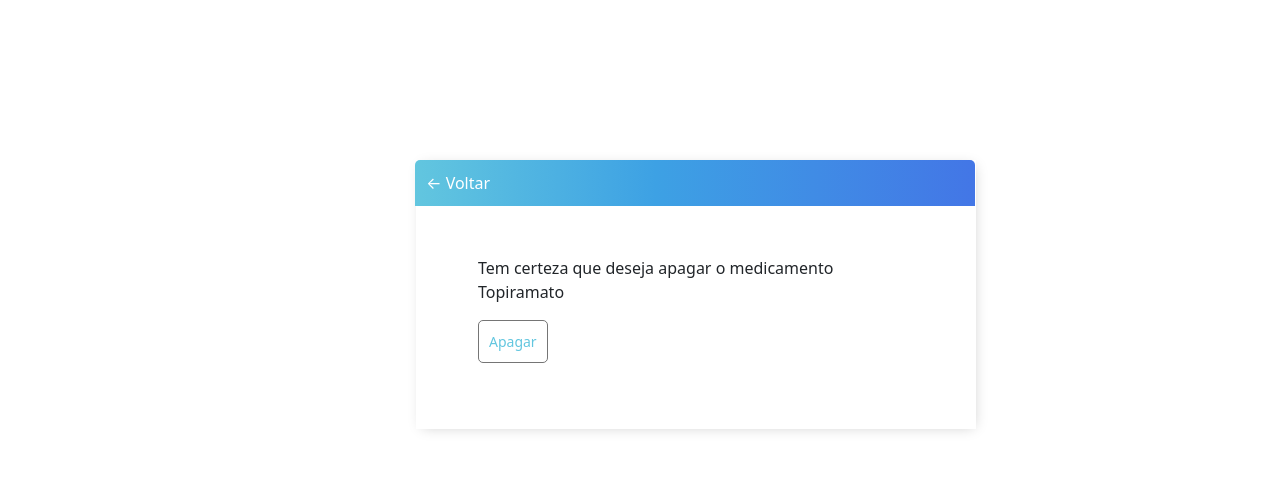
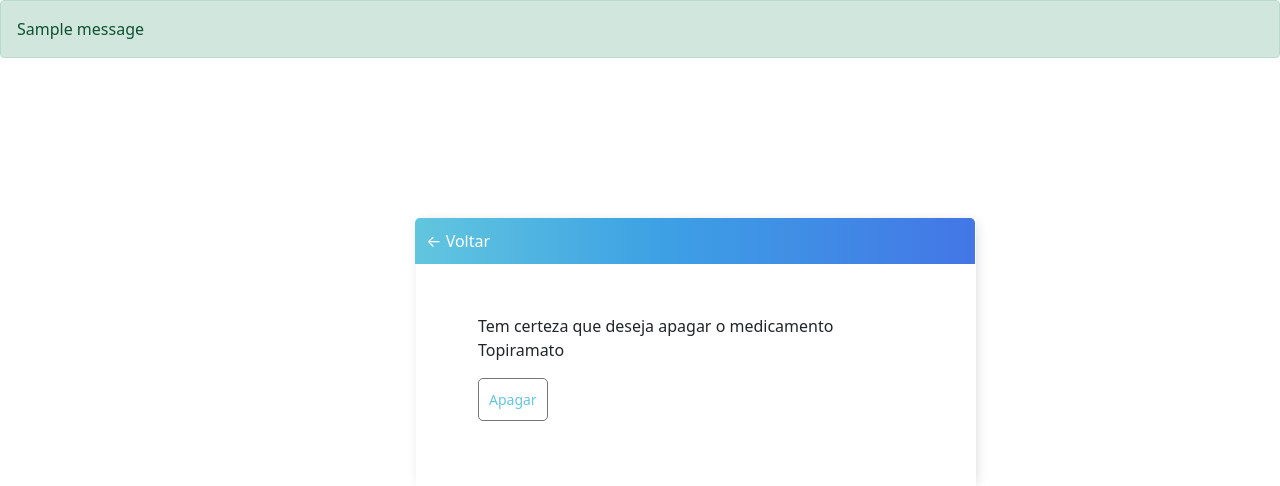
Before and after one commit to Mirelli-Cirilo/Ta-na-Hora, a Django app: page /delete/1/ in a window 1280 px wide. Shown: the part 78-564 px from the top of the page. Run offline with Django 4.2, Linux system fonts and the light colour scheme; a user stored in the database is signed in; data comes from the database, SQL or seed files in the repository; both versions use the stored data as it was after the commit; one stand-in notice (Sample message) is shown.

Commit message:
add messages

```diff
--- a/base/views.py
+++ b/base/views.py
@@ -8,6 +8,9 @@ from django.core.mail import send_mail
 import sched
 import time
 from datetime import datetime, timedelta
+from django.contrib import messages
+from django.contrib.messages import constants
+from django.urls import reverse
 
 
 @login_required(login_url='login')
@@ -18,11 +21,12 @@ def home(request):
     if request.method == 'POST':
         form = Remedioforms(request.POST)
         if not form.is_valid():
-            return HttpResponse('Dados inválidos')
+            messages.add_message(request, constants.ERROR, 'Informações inválidas')
         else:
             user = form.save(commit=False)
-            user.user = request.user.id
+            user.user = request.user
             user.save()
+            messages.add_message(request, constants.SUCCESS, 'Medicamento salvo')
             return render(request, 'email_template.html', {'medicamento': user})
 
 
@@ -36,7 +40,8 @@ def delete(request, id):
 
     if request.method == 'POST':
         medicamento.delete()
-        return redirect('/')
+        messages.add_message(request, constants.INFO, 'Medicação apagada!')
+        return redirect(reverse('home'))
 
     context = {'medicamento': medicamento}
     return render(request, 'delete.html', context)
@@ -51,8 +56,8 @@ def update(request, id):
 
         if form.is_valid():
             form.save()
-            return redirect('/')
-
+            messages.add_message(request, constants.SUCCESS, 'Medicamento salvo')
+            return redirect(reverse('home'))
 
     context = {'form':form}
     return render(request, 'update.html', context)
--- a/templates/main/main.html
+++ b/templates/main/main.html
@@ -15,8 +15,13 @@
 
   </head>
   <body>
+    {% include 'main/navbar.html' %}
+    {% if messages %}
+      {% for message in messages %}
+              <div class="alert {{ message.tags }}">{{ message }}</div>
+      {% endfor %}
+    {% endif %}
 
-    {% include 'main/navbar.html' %}
     {% block 'body' %}
 
 
```
Also changed, not shown: TanaHora/settings.py (+9 -0 lines), cadastro/views.py (+11 -1 lines), db.sqlite3.
